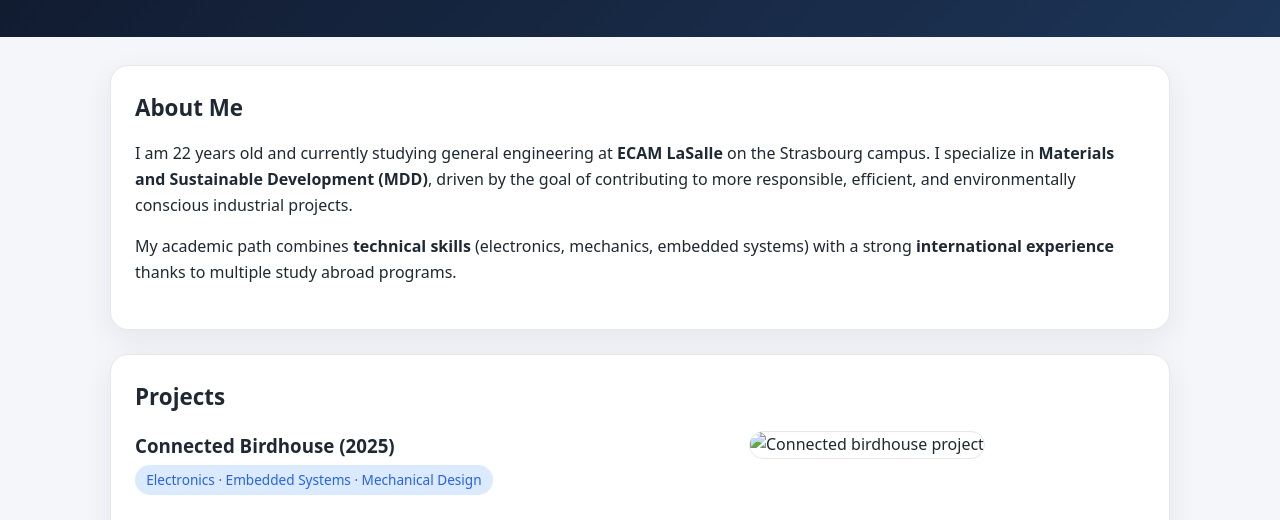
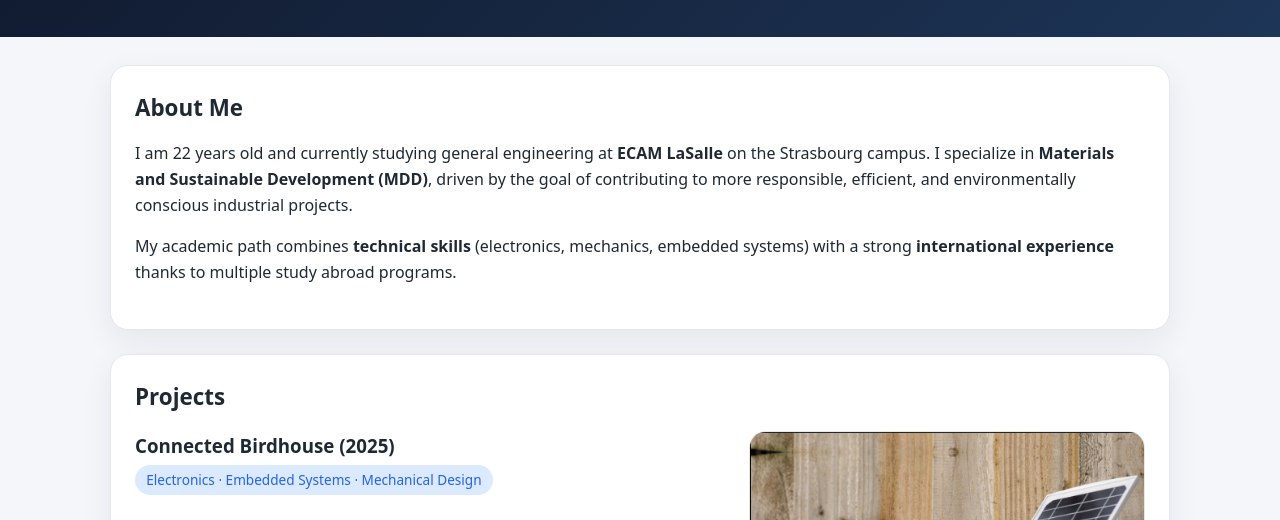
Before and after one commit to hindberrehail-droid/portfolio-hind-berrehail, a plain HTML site: page index.html in a window 1280 px wide. Shown: the part 232-752 px from the top of the page. Drawn offline with Linux system fonts and the light colour scheme.

Commit message:
Update index.html

```diff
--- a/index.html
+++ b/index.html
@@ -65,7 +65,7 @@
           </ul>
         </div>
         <div class="item-image">
-          <img src="photo_projet_nichoir.jpg" alt="Connected birdhouse project">
+          <img src="nichoir_connecté.png" alt="Connected birdhouse project">
         </div>
       </article>
     </section>
```
